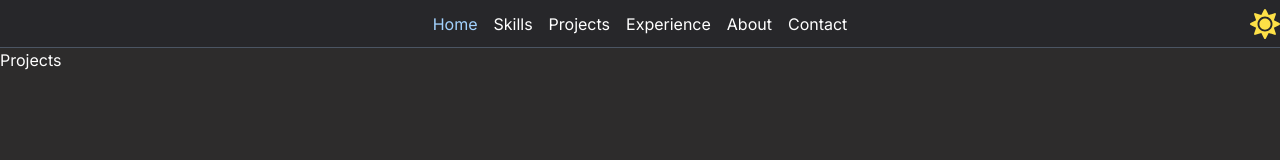
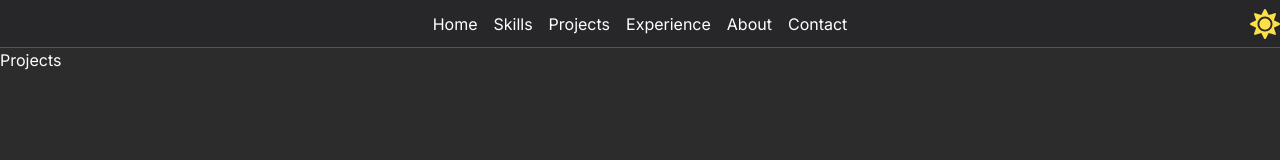
Before and after one commit to rohity123456/rohits-portfolio, a Next.js app: page /projects in a window 1280 px wide. Shown: the top 160 px of the page. Built offline with nearby package versions, Linux system fonts and the light colour scheme.

Commit message:
Fix NavBar component to correctly highlight active link

```diff
--- a/src/components/header/index.tsx
+++ b/src/components/header/index.tsx
@@ -4,8 +4,9 @@ import { useEffect, useRef, useState } from 'react';
 import styles from './index.module.scss';
 import { IoMenuSharp, IoCloseCircleOutline } from 'react-icons/io5';
 import { FaMoon, FaSun } from 'react-icons/fa';
+import Link from 'next/link';
 import { usePathname } from 'next/navigation';
-import Link from 'next/link';
+import usePathValue from '@/hooks/usePathValue';
 
 const Header = () => {
   const [isOpen, setIsOpen] = useState(false);
@@ -62,6 +63,7 @@ interface NavBarProps {
   handleLinkClick: (e: React.MouseEvent<HTMLUListElement>) => void;
 }
 const NavBar: React.FC<NavBarProps> = ({ isOpen, handleLinkClick }) => {
+  const { path } = usePathValue();
   const links = [
     { name: 'Home', href: '/' },
     { name: 'Skills', href: '/#skills' },
@@ -70,7 +72,6 @@ const NavBar: React.FC<NavBarProps> = ({ isOpen, handleLinkClick }) => {
     { name: 'About', href: '/#about' },
     { name: 'Contact', href: '/#contact' }
   ];
-  const path = usePathname();
 
   return (
     <nav
@@ -81,18 +82,18 @@ const NavBar: React.FC<NavBarProps> = ({ isOpen, handleLinkClick }) => {
       } ${styles.nav}`}
     >
       <ul className={styles.ul} onClick={handleLinkClick}>
-        {links.map((link) => (
+        {links.map((link) => {
+          return (
             <li
               key={link.name}
-            className={`${styles.li} ${
-              path.includes(link.href) ? 'text-primary' : ''
-            }`}
+              className={`${link.href == path ? 'text-primary' : ''}`}
             >
               <Link href={link.href} className='hover:text-primary'>
                 {link.name}
               </Link>
             </li>
-        ))}
+          );
+        })}
       </ul>
     </nav>
   );
--- /dev/null
+++ b/src/hooks/usePathValue.ts
@@ -0,0 +1,24 @@
+'use client';
+import { useEffect, useState } from 'react';
+
+const usePathValue = () => {
+  const [path, setPath] = useState('');
+
+  useEffect(() => {
+    const checkForUrlChange = () => {
+      const currentPath = window.location.pathname + window.location.hash;
+      if (path !== currentPath) {
+        setPath(currentPath);
+      }
+    };
+
+    const intervalId = setInterval(checkForUrlChange, 100);
+
+    return () => {
+      clearInterval(intervalId);
+    };
+  }, [path]);
+  return { path, setPath };
+};
+
+export default usePathValue;
```
Lines whose indentation alone changed are shown as unchanged.
